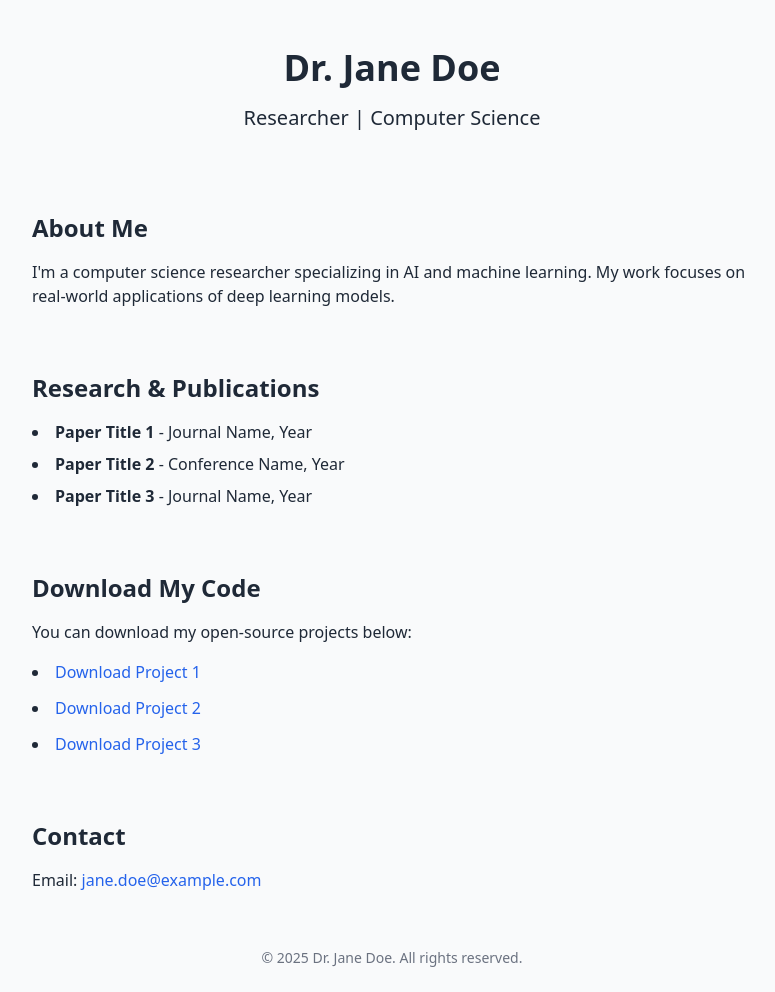
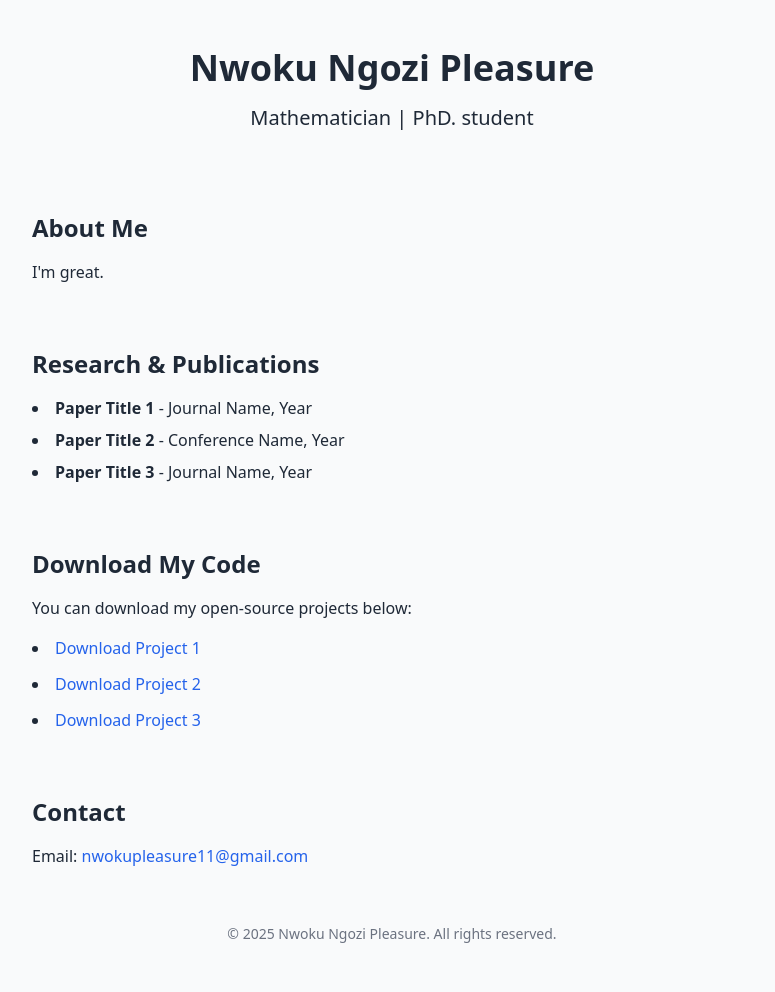
Before and after one commit to CandidPleasure/academic-webpage, a plain HTML site: page index.html in a window 1280 px wide. Shown: the whole page, without its empty margins (248-1023 px from the left). After the commit the page ends 968 px from the top, so only its background shows below. Drawn offline with nearby package versions, Linux system fonts and the light colour scheme.

Commit message:
Updated index.html

```diff
--- a/index.html
+++ b/index.html
@@ -10,15 +10,15 @@
 
   <!-- Hero Section -->
   <section class="text-center py-12">
-    <h1 class="text-4xl font-bold">Dr. Jane Doe</h1>
-    <p class="text-xl mt-4">Researcher | Computer Science</p>
+    <h1 class="text-4xl font-bold">Nwoku Ngozi Pleasure</h1>
+    <p class="text-xl mt-4">Mathematician | PhD. student</p>
   </section>
 
   <!-- About Section -->
   <section class="max-w-3xl mx-auto px-6 py-8">
     <h2 class="text-2xl font-semibold mb-4">About Me</h2>
     <p>
-      I'm a computer science researcher specializing in AI and machine learning. My work focuses on real-world applications of deep learning models.
+      I'm great.
     </p>
   </section>
 
@@ -53,12 +53,12 @@
   <!-- Contact Section -->
   <section class="max-w-3xl mx-auto px-6 py-8">
     <h2 class="text-2xl font-semibold mb-4">Contact</h2>
-    <p>Email: <a href="mailto:jane.doe@example.com" class="text-blue-600 hover:underline">jane.doe@example.com</a></p>
+    <p>Email: <a href="mailto:jane.doe@example.com" class="text-blue-600 hover:underline">nwokupleasure11@gmail.com</a></p>
   </section>
 
   <!-- Footer -->
   <footer class="text-center py-6 text-sm text-gray-500">
-    &copy; 2025 Dr. Jane Doe. All rights reserved.
+    &copy; 2025 Nwoku Ngozi Pleasure. All rights reserved.
   </footer>
 
 </body>
```
